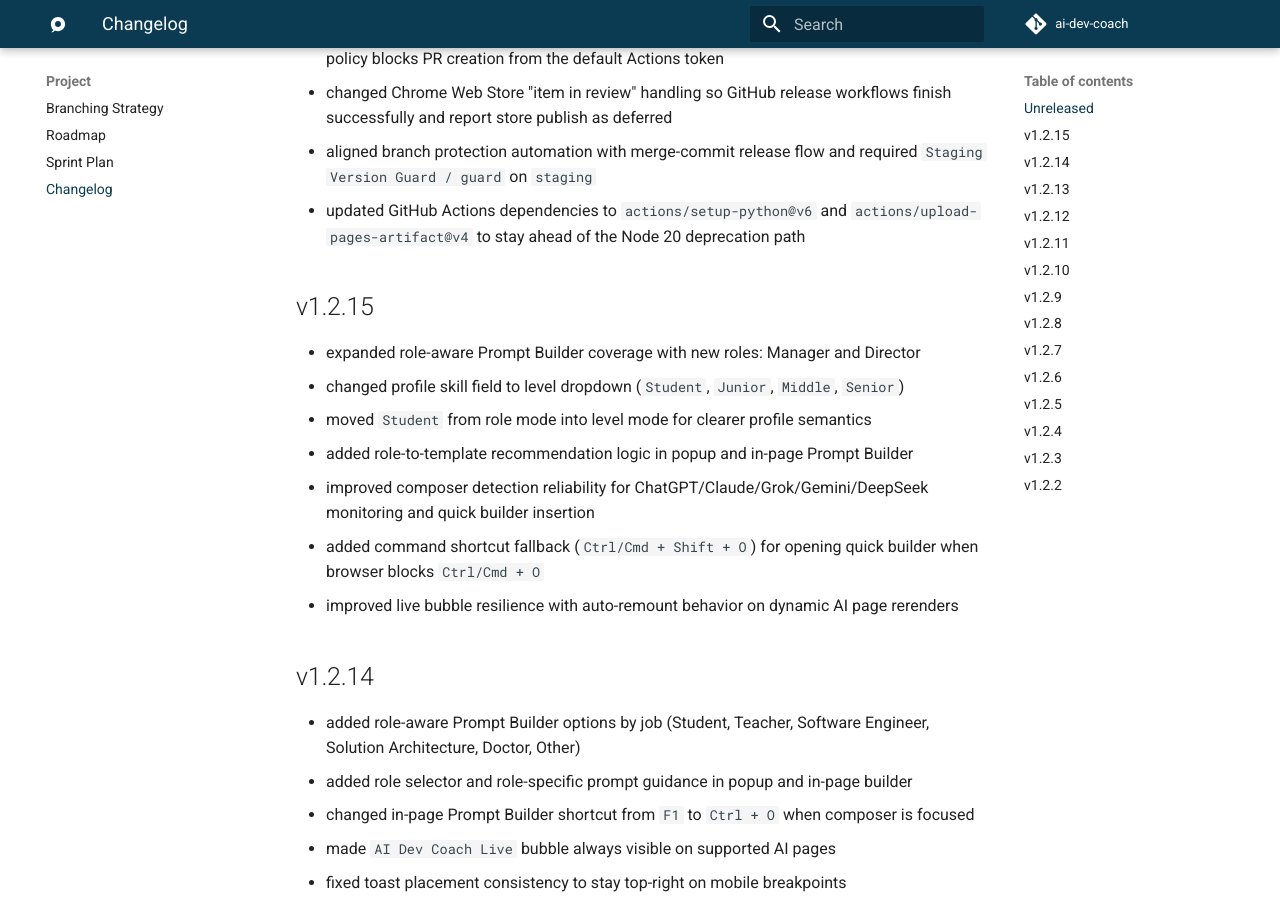
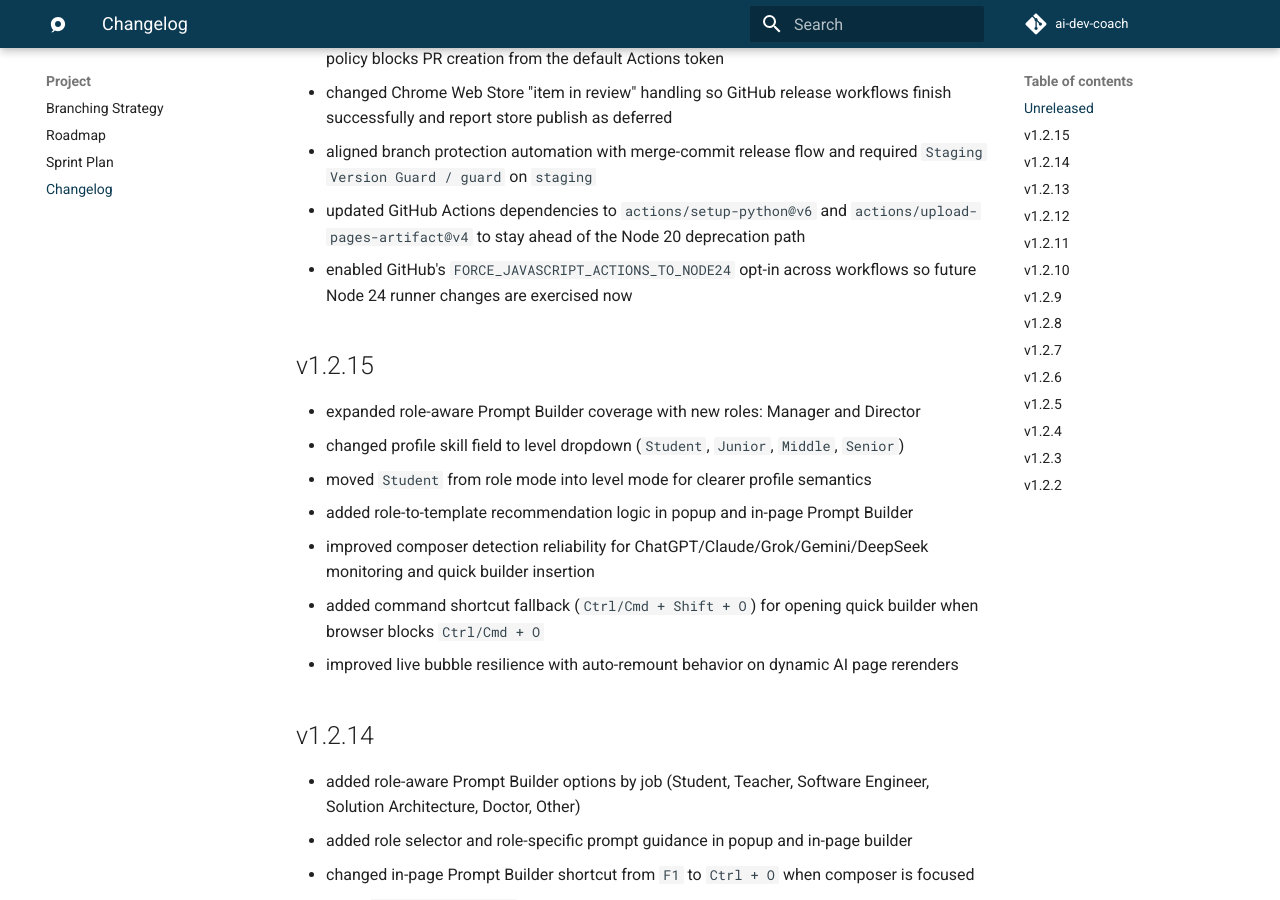
Before and after one commit to phamhungptithcm/ai-dev-coach, an MkDocs documentation site: the page built from docs/07-project/changelog.md, in a window 1280 px wide and 900 px high, scrolled down 1050 px. Built offline with MkDocs 1.6.1 and Material for MkDocs 9.7.7, drawn with Linux system fonts in a browser that asks for light colours; comment, search, counter and statistics services are not loaded.

Commit message:
chore(ci): opt workflows into node 24 runtime

```diff
--- a/docs/07-project/changelog.md
+++ b/docs/07-project/changelog.md
@@ -25,6 +25,7 @@
 - changed Chrome Web Store "item in review" handling so GitHub release workflows finish successfully and report store publish as deferred
 - aligned branch protection automation with merge-commit release flow and required `Staging Version Guard / guard` on `staging`
 - updated GitHub Actions dependencies to `actions/setup-python@v6` and `actions/upload-pages-artifact@v4` to stay ahead of the Node 20 deprecation path
+- enabled GitHub's `FORCE_JAVASCRIPT_ACTIONS_TO_NODE24` opt-in across workflows so future Node 24 runner changes are exercised now
 
 ## v1.2.15
 
```
Also changed, not shown: 7 other files.
